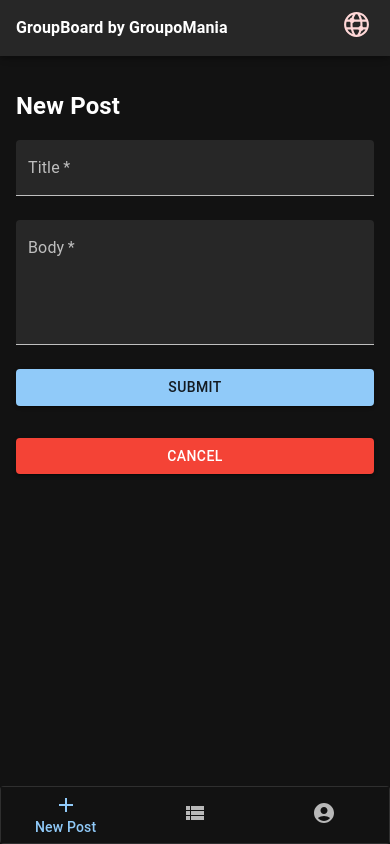
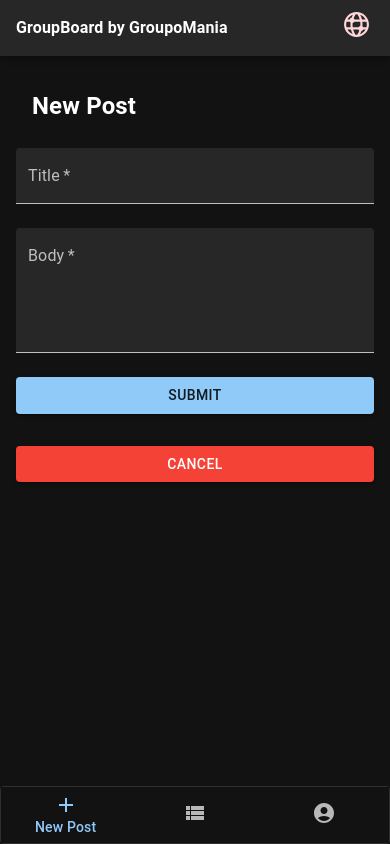
Before and after one commit to w3dd1e/groupomania-client, a React (Vite) app: page /newPost in a window 390 px wide. Built offline with nearby package versions, Linux system fonts and the light colour scheme.

Commit message:
Update post style to better fit mobile browser

```diff
--- a/src/index.css
+++ b/src/index.css
@@ -67,7 +67,13 @@ button:focus-visible {
 }
 
 .pageTitle {
-  margin: 1rem 0rem 0rem 0rem;
+	padding: 1rem;
+	padding-bottom: 0.5rem;
+	margin: 0;
+	position: sticky;
+	top: 55px;
+	z-index: 1;
+	background-color: #121212;
 }
 
 .appTitle {
@@ -78,3 +84,7 @@ button:focus-visible {
 #invalidUser {
 	color: red;
 }
+
+.contentBlock {
+	width: 100%;
+}
```
Lines whose indentation alone changed are shown as unchanged.
